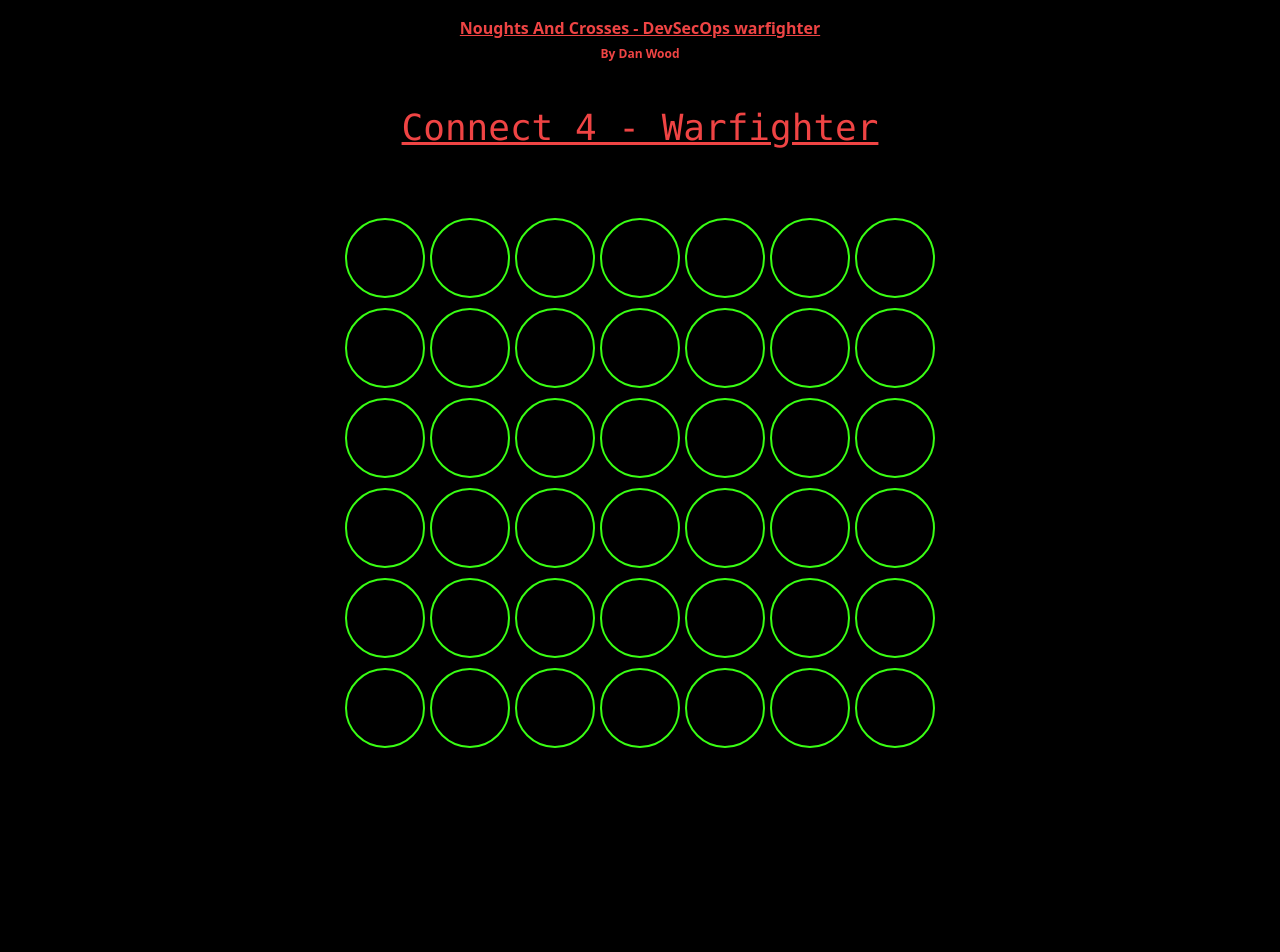
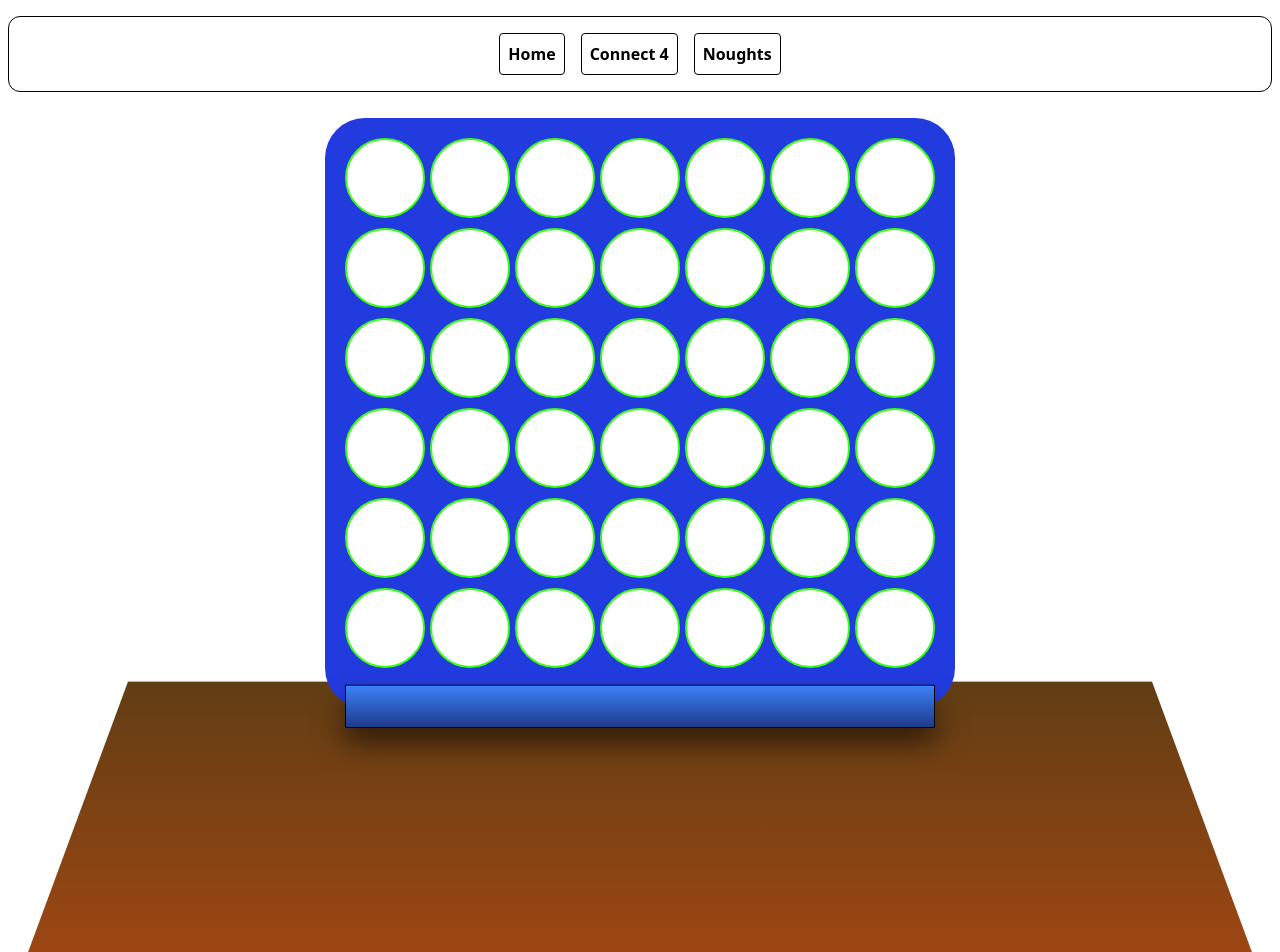
Before and after one commit to AstraAppivate/danwood, a Next.js app in the folder frontend/: page /connect4 in a window 1280 px wide. Shown: the top 952 px of the page. Before the commit the page ends 888 px from the top, so only its background shows below. Built offline with nearby package versions, Linux system fonts and the light colour scheme.

Commit message:
add table

```diff
--- a/frontend/app/connect4/page.tsx
+++ b/frontend/app/connect4/page.tsx
@@ -69,8 +69,7 @@ const Connect4: React.FC = () => {
 
   return (
     <div className="flex flex-col items-center font-mono text-neon-green min-h-screen">
-      <h1 className="text-4xl mb-5 p-5 text-red-500 rounded-xl underline">Connect 4 - Warfighter</h1>
-      {winner && <h2 className="text-3xl p-5 mb-1 text-red-600 rounded-xl">{winner} wins!</h2>}
+      {winner && <h2 className="text-3xl p-5  text-red-600 rounded-xl">{winner} wins!</h2>}
       <div className="connect_4_board">
         {board.map((row, rowIndex) => (
           <div key={rowIndex} className="row">
@@ -79,7 +78,10 @@ const Connect4: React.FC = () => {
             ))}
           </div>
         ))}
+      <div className="border border-black p-20 bg-blue-400 custom-3d-board mb-[-40px]"></div>
       </div>
+      <div className="mt-[-90px] table z-[-100]"></div>
+
     </div>
   );
 };
--- a/frontend/app/globals.css
+++ b/frontend/app/globals.css
@@ -37,13 +37,13 @@
 }
 
 .square {
-  @apply sm:w-52 sm:h-52 bg-black border-4 sm:text-8xl text-7xl font-bold cursor-pointer outline-none w-32 h-32 shadow m-1 rounded hover:text-9xl hover:bg-gray-800 transition-all duration-300 ease-in-out;
+  @apply sm:w-52 sm:h-52 bg-black border-2 sm:text-8xl text-7xl font-bold cursor-pointer outline-none w-32 h-32 shadow m-1 rounded hover:text-9xl hover:bg-gray-800 transition-all duration-300 ease-in-out;
   color: var(--neon-green); /* Neon text color for the squares */
   border-color: var(--neon-green); /* Neon border color */
 }
 
 .square-won {
-  @apply sm:w-52 sm:h-52 bg-green-500 border-4 text-8xl font-bold cursor-pointer outline-none w-32 h-32 shadow m-1 rounded hover:text-9xl hover:bg-gray-800 transition-all duration-300 ease-in-out;
+  @apply sm:w-52 sm:h-52 bg-green-500 border-2 text-8xl font-bold cursor-pointer outline-none w-32 h-32 shadow m-1 rounded hover:text-9xl hover:bg-gray-800 transition-all duration-300 ease-in-out;
   color: var(--neon-green); /* Neon text color for the squares */
   border-color: var(--neon-green); /* Neon border color */
 }
@@ -66,7 +66,6 @@
   @apply flex;
 }
 
-
 .game-info {
   @apply m-5;
 }
@@ -87,11 +86,51 @@
 /* Connect 4 Specific Styles */
 .connect_4_board {
   @apply grid;
-  grid-template-rows: repeat(6, 80px);
+  grid-template-rows: repeat(6, 1fr);
   gap: 10px;
   justify-content: center;
-  margin: 30px auto;
+  margin: 10px auto;
+  background-color: #223bde;
+  padding: 20px;
+  border-radius: 40px;
 }
+
+.custom-3d-board {
+  perspective: 500px;
+  background: linear-gradient(to top, #1e3a8a, #3b82f8);
+
+  transform: rotateX(30deg);
+  transform-origin: bottom;
+
+  box-shadow: 0 20px 30px rgba(0, 0, 0, 0.5);
+
+  padding: 20px;
+  border: 1px solid black;
+  height: 50px;
+  width:auto;
+  margin-right: 0px;
+}
+
+.table {
+  perspective: 500px;
+  background: linear-gradient(to top, #ae4913, #613e14);
+
+  transform: rotateX(30deg);
+  transform-origin: bottom;
+
+  box-shadow: 0 20px 30px rgba(0, 0, 0, 0.5);
+
+  padding: 20px;
+
+  height: 400px;
+  width: 100%;
+  margin-right: 0px;
+  border-radius: 40px;
+    /* Adjusted clip-path for a 3D trapezoidal effect */
+  clip-path: polygon(10% 0, 90% 0, 100% 100%, 0% 100%);
+
+}
+
 
 .row {
   @apply grid;
@@ -103,7 +142,7 @@
   @apply flex items-center justify-center cursor-pointer;
   width: 80px;
   height: 80px;
-  background-color: #000;
+  background-color: #fff;
   border: 2px solid var(--neon-green);
   border-radius: 50%;
   transition: transform 0.3s ease-in-out;
--- a/frontend/app/layout.tsx
+++ b/frontend/app/layout.tsx
@@ -15,7 +15,7 @@ export default function RootLayout({
   return (
 
     <html lang="en">
-          <body className="bg-black">
+          <body>
             <Header />
             {children}
           </body>
--- a/frontend/components/Board.tsx
+++ b/frontend/components/Board.tsx
@@ -21,8 +21,8 @@ type BoardProps = {
 
     return (
       <div>
-        <div className='rounded-md p-4 m-4'>
-          <div className="status">{status}</div>
+        <div className='rounded-md p-4'>
+          <div className="status text-center border p-6 border-black rounded-xxl">{status}</div>
           <div className="board-row">
             {renderSquare(0)}{renderSquare(1)}{renderSquare(2)}
           </div>
--- a/frontend/components/Header.tsx
+++ b/frontend/components/Header.tsx
@@ -5,14 +5,14 @@ import Link from 'next/link'
 export function Header() {
 
   return (
-    <header className="z-100 pb-6 pt-2 text-center font-bold text-red-500">
+    <header className="z-100 pb-2 pt-2 text-center font-bold text-red-500">
 
-        <nav className="relative z-50 flex justify-center">
-            <Link href="/" aria-label="Home" className='rotating'>
-            </Link>
-          <p className="text mt-2 underline">Noughts And Crosses - DevSecOps warfighter </p>
+        <nav className="relative z-50 flex justify-center border rounded-xl border-black m-2 p-2">
+          <Link href="/" aria-label="Home" className='rotating'></Link>
+          <Link href="/" aria-label="Game" className='text text-black border border-black p-2 rounded m-2'>Home</Link>
+          <Link href="/connect4" aria-label="Game" className='text text-black border border-black p-2 rounded m-2'>Connect 4</Link>
+          <Link href="/noughts" aria-label="Game" className='text text-black border border-black p-2 rounded m-2'>Noughts</Link>
         </nav>
-          <Link className="text-xs mt-2 " href="github.com/danwood1992" aria-label="github"> By Dan Wood</Link>
 
     </header>
   )
--- a/frontend/components/login.tsx
+++ b/frontend/components/login.tsx
@@ -1,5 +1,5 @@
 export function Login() {
-    console.log("cscs")
+
     return (
         <div className="min-h-screen flex items-center justify-center bg-gray-100">
             <div className="bg-white shadow-lg rounded-lg p-8 max-w-sm w-full">
```
Also changed, not shown: frontend/components/Square.tsx (+5 -3 lines), 1 other file (tests, documents, lock files or other folders).
